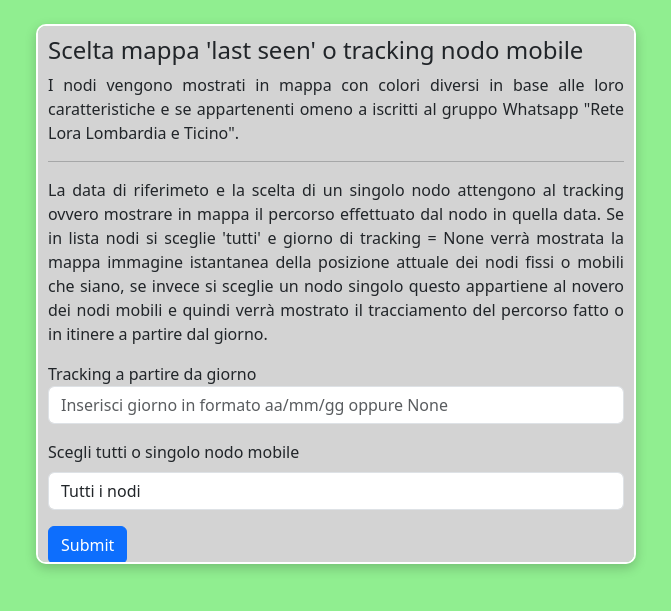
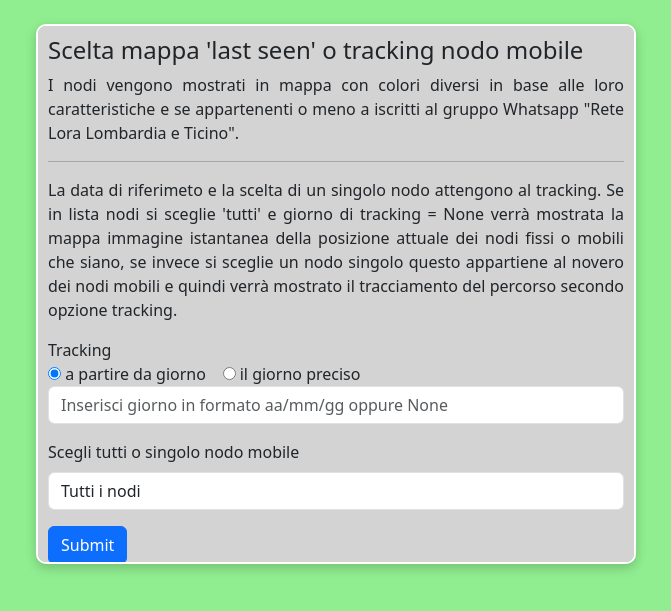
Before and after one commit to vinloren/meshtastic_meshmonitor, a Flask app: page /listanodi in a window 1280 px wide. Shown: the part 56-667 px from the top of the page, without its empty margins (304-975 px from the left). Run offline with Flask 3, Linux system fonts and the light colour scheme.

Commit message:
aggiunto scelta da giorno o giorno preciso in tracking

```diff
--- a/app/models.py
+++ b/app/models.py
@@ -125,8 +125,11 @@ class Tracking(db.Model):
                 print(nodi)
         return nodi
 
-    def getTrack(data,nome):
-        nodi = db.session.query(Tracking).filter(Tracking.data >= data,Tracking.longname==nome).order_by(Tracking.data.asc(),Tracking.ora.asc()).all()
+    def getTrack(data,nome,dail):
+        if dail == 'da':
+            nodi = db.session.query(Tracking).filter(Tracking.data >= data,Tracking.longname==nome).order_by(Tracking.data.asc(),Tracking.ora.asc()).all()
+        else:
+            nodi = db.session.query(Tracking).filter(Tracking.data == data,Tracking.longname==nome).order_by(Tracking.data.asc(),Tracking.ora.asc()).all()
         return nodi
 
     def __repr__(self):
--- a/app/routes.py
+++ b/app/routes.py
@@ -104,6 +104,7 @@ def about():
 def showmap():
     oggi = request.form.get("giorno")
     opzione = request.form.get('opzione')
+    da_il = request.form.get('dail')
     print("========")
     print(f"Oggi = {oggi}")
     print(f"opzione = {opzione}")
@@ -118,7 +119,7 @@ def showmap():
 
     if(opzione is not None and oggi is not None and oggi != 'None' and opzione != 'tutti'):
         # siamo in tracking
-        nodes = Tracking.getTrack(oggi,opzione)
+        nodes = Tracking.getTrack(oggi,opzione,da_il)
         numpos = True
         lat = 0.0
         lon = 0.0
@@ -289,8 +290,8 @@ def showmap():
                     popup=node.longname + " giorno " + node.data + " ora " + node.ora,
                     tooltip=node.longname).add_to(mappa)
             percorso.append([node.lat,node.lon])
-            print(percorso)
-            app.logger.info(f"{opzione}:{percorso}")
+            #print(percorso)
+            #app.logger.info(f"{opzione}:{percorso}")
         print('-' * 40)  # Separator for better readability
     if len(percorso) > 1:
         # Collega i marker con una Polyline blu
--- a/app/templates/index.html
+++ b/app/templates/index.html
@@ -4,18 +4,21 @@
 <h4>Scelta mappa 'last seen' o tracking nodo mobile</h4>
 <p align=justify>
 I nodi vengono mostrati in mappa con colori diversi in base alle loro caratteristiche e se appartenenti
-omeno a iscritti al gruppo Whatsapp "Rete Lora Lombardia e Ticino".
+o meno a iscritti al gruppo Whatsapp "Rete Lora Lombardia e Ticino".
 <hr>
 <p align=justify>
-La data di riferimeto e la scelta di un singolo nodo attengono al tracking ovvero mostrare
-in mappa il percorso effettuato dal nodo in quella data. Se in lista nodi si sceglie 'tutti'
-e giorno di tracking = None verrà mostrata la mappa immagine istantanea della posizione attuale dei nodi fissi o mobili
-che siano, se invece si sceglie un nodo singolo questo appartiene al novero dei nodi mobili
-e quindi verrà mostrato il tracciamento del percorso fatto o in itinere a partire dal giorno.
+La data di riferimeto e la scelta di un singolo nodo attengono al tracking. Se in lista nodi si
+sceglie 'tutti' e giorno di tracking = None verrà mostrata la mappa immagine istantanea della
+posizione attuale dei nodi fissi o mobili che siano, se invece si sceglie un nodo singolo questo appartiene al novero dei nodi mobili
+e quindi verrà mostrato il tracciamento del percorso secondo opzione tracking.
 </p>
 
-Tracking a partire da giorno<br>
+Tracking<br>
 <form action="{{ url_for('showmap') }}" method="post">
+    <input type="radio" id="da" name="dail" value="da" checked>
+    <label for="Scegli1">a partire da giorno</label>&nbsp;&nbsp;&nbsp;
+    <input type="radio" id="il" name="dail" value="il">
+    <label for="Scegli2">il giorno preciso</label>
     <div class="mb-3">
         <input name="giorno" id="day" type="text" class="form-control" placeholder="Inserisci giorno in formato aa/mm/gg oppure None" required>
     </div>
```
